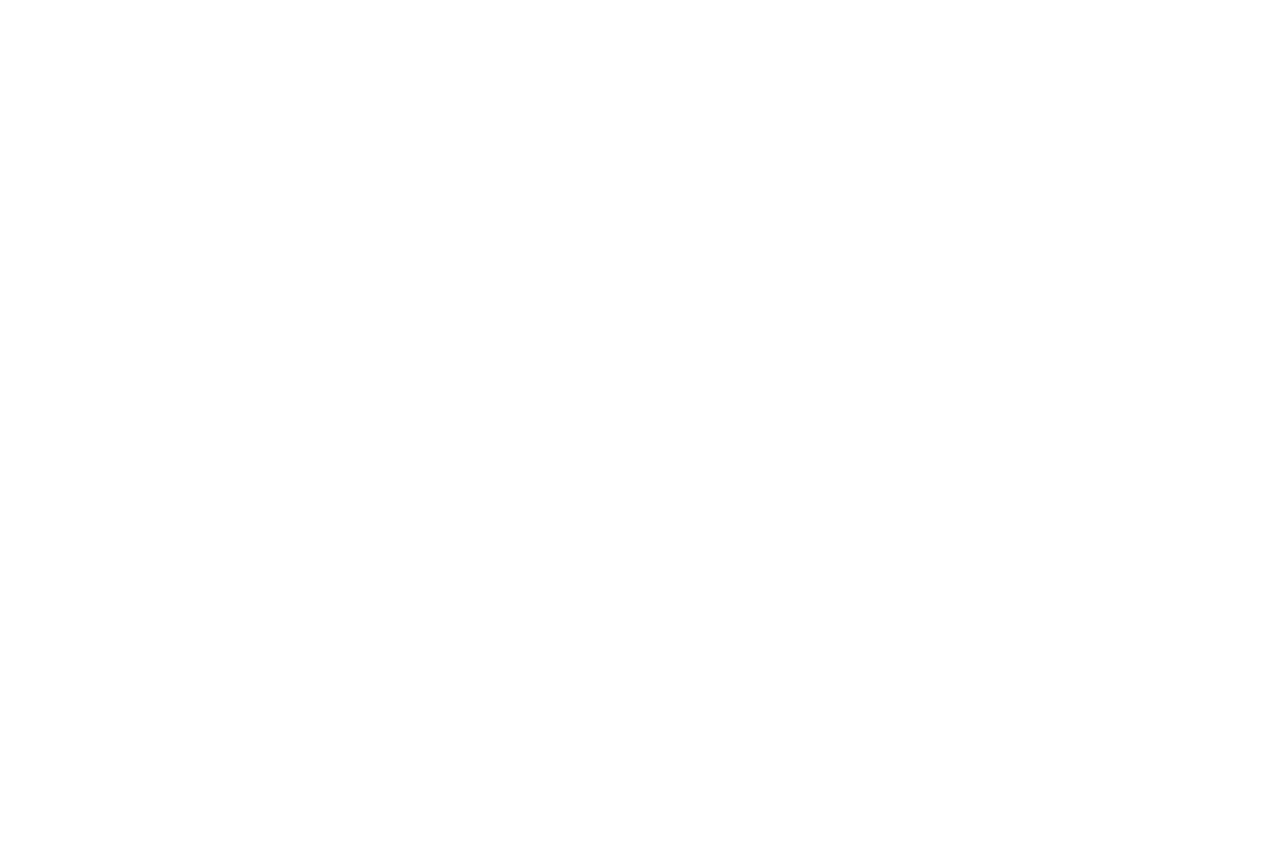
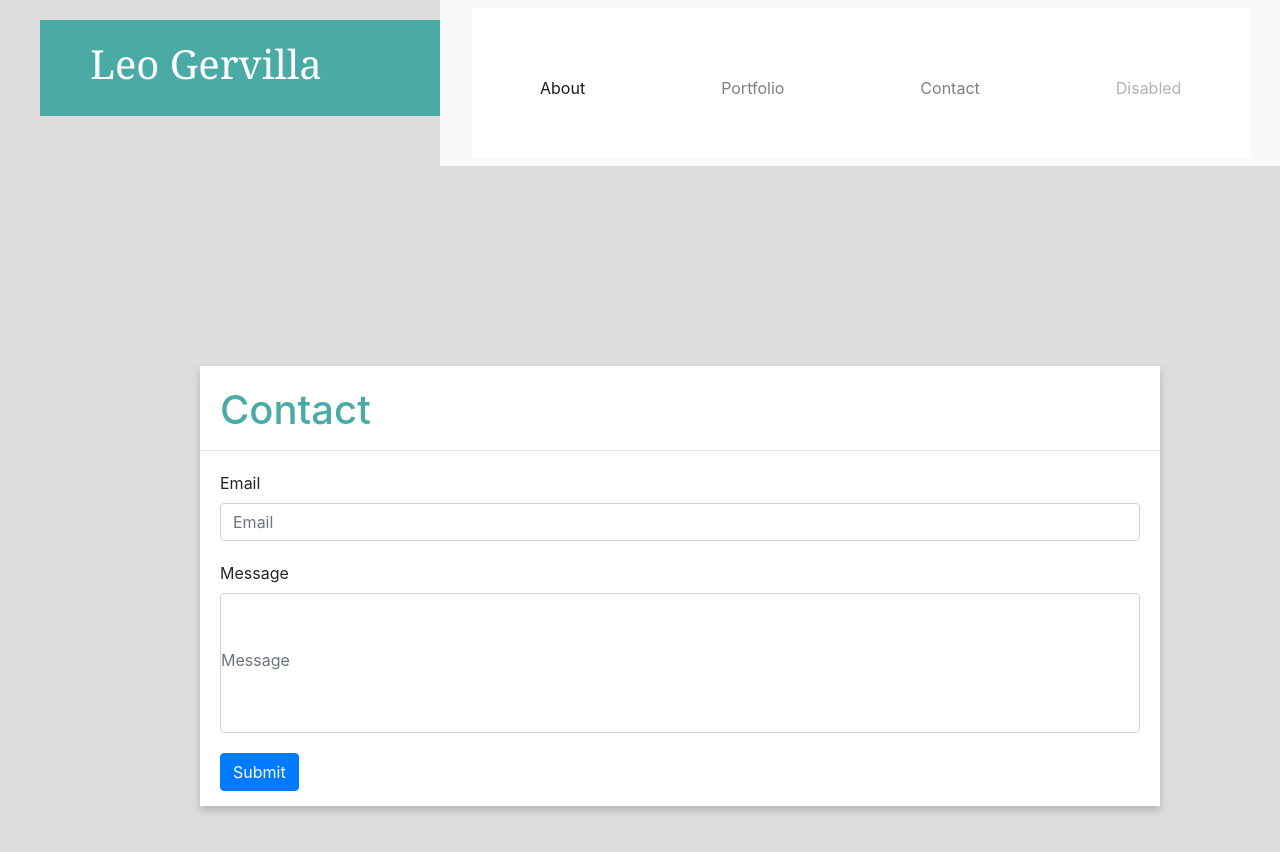
Before and after one commit to Leoleo158/Bootstrap-Portfolio, a plain HTML site: page contact.html in a window 1280 px wide. Before the commit the page ends 800 px from the top, so only its background shows below. Drawn offline with nearby package versions, Linux system fonts and the light colour scheme.

Commit message:
set up templates

```diff
--- a/contact.html
+++ b/contact.html
@@ -0,0 +1,58 @@
+<!DOCTYPE html>
+<html>
+<head>
+<meta name="viewport" content="width=device-width, initial-scale=1.0">
+<link rel="stylesheet" href="https://stackpath.bootstrapcdn.com/bootstrap/4.4.1/css/bootstrap.min.css" integrity="sha384-Vkoo8x4CGsO3+Hhxv8T/Q5PaXtkKtu6ug5TOeNV6gBiFeWPGFN9MuhOf23Q9Ifjh" crossorigin="anonymous">
+<link rel="stylesheet" href="style.css">
+<title>Home</title>
+</head>
+<body>
+    <header>
+        <h1>Leo Gervilla</h1>
+    </header>
+    <nav class="navbar navbar-expand-lg navbar-light bg-light">
+        <a class="navbar-brand" href="#"></a>
+        <button class="navbar-toggler" type="button" data-toggle="collapse" data-target="#navbarNav" aria-controls="navbarNav" aria-expanded="false" aria-label="Toggle navigation">
+            <span class="navbar-toggler-icon"></span>
+        </button>
+        <div class="collapse navbar-collapse" id="navbarNav">
+            <ul class="navbar-nav">
+                <li class="nav-item active">
+                    <a class="nav-link" href="index.html">About <span class="sr-only">(current)</span></a>
+                </li>
+                <li class="nav-item">
+                    <a class="nav-link" href="portfolio.html">Portfolio</a>
+                </li>
+                <li class="nav-item">
+                    <a class="nav-link" href="contact.html">Contact</a>
+                </li>
+                <li class="nav-item">
+                    <a class="nav-link disabled" href="#">Disabled</a>
+                </li>
+            </ul>
+        </div>
+    </nav>
+    <div class="bodyCard">
+        <h2>Contact</h2>
+        <hr>
+    <div class="Container">
+        <form>
+            <div class="form-group">
+                <label for="inputEmail">Email</label>
+                <input type="email" class="form-control" id="inputEmail" placeholder="Email">
+            </div>
+            <div class="form-group">
+                <label for="inputPassword">Message</label>
+                <input type="message" class="form-control" id="inputMessage" placeholder="Message">
+            </div>
+            <button type="submit" class="btn btn-primary">Submit</button>
+        </form>
+    </div>
+</div>
+
+
+
+
+
+</body>
+</html>
--- /dev/null
+++ b/style.css
@@ -0,0 +1,97 @@
+header {
+
+    display: flex;
+    float: left;
+    font-family: Georgia, 'Times New Roman', Times, serif;
+    width: 400px;
+    text-align: center;
+    padding-top: 20px;
+    background-color: #4aaaa5;
+    color: #ffffff;
+    margin-left: 40px;
+    margin-top: 20px;
+    padding-left: 50px;
+    padding-bottom: 20px;
+    line-height: 45px;
+    font-size: 2rem;
+    font-size: 50px;
+    z-index: 2;
+
+}
+.nav-item {
+    font: 80px;
+    margin: 60px;
+    float: right;
+}
+.nav-link {
+    color: #cccccc;
+    font: 80px;
+}
+
+ul {
+    background-color: #ffffff;
+    z-index: 1;
+    height: 150px;
+}
+
+img {
+    height: 200px;
+    vertical-align: middle;
+    margin: 0 15px;
+    float :left;
+
+
+}
+.bodyCard {
+    box-shadow: 0 4px 8px 0 rgba(0,0,0,0.2);
+    transition: 0.3s;
+    background-color: #ffffff;
+    width: 960px;
+    height: 440px;
+    display: block;
+    margin: 200px 200px;
+    position: absolute;
+
+}
+h2 {
+    margin-left: 20px;
+    padding-top: 20px;
+    color: #4aaaa5;
+    font-size: 40px;
+}
+.bodyCard:hover {
+    box-shadow: 0 8px 16px 0 rgba(0,0,0,0.2);
+
+}
+
+span {
+    position: absolute;
+    display: block;
+    margin: 20px;
+
+
+}
+.form-group {
+    margin: 20px;
+}
+button {
+    margin: 0 20px 500px;
+}
+input[type="message"] {
+    padding-left:0;
+    padding-top:0;
+    padding-bottom:0.4em;
+    padding-right: 0.4em;
+    height: 140px;
+
+}
+.container {
+    padding: 2px 16px;
+
+
+  }
+
+
+body {
+    background-color: #dddddd;
+}
```
Also changed, not shown: index.html (+23 -15 lines), portfolio.html (+54 -0 lines).
